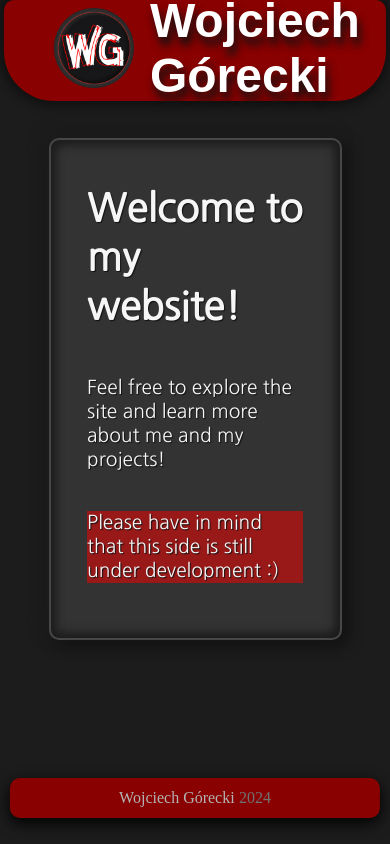
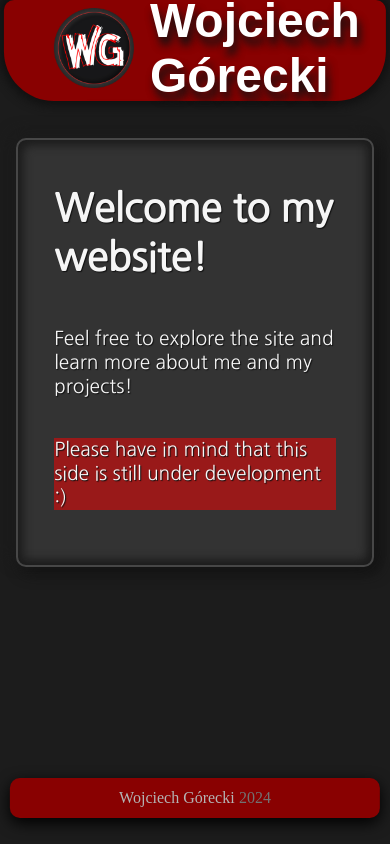
Before and after one commit to WojteGK/Portfolio, a React (Vite) app: page / in a window 390 px wide. Built offline with nearby package versions, Linux system fonts and the light colour scheme; a web font is replaced by a local one.

Commit message:
[refactor]: more responsive design for subpages

```diff
--- a/src/App.css
+++ b/src/App.css
@@ -63,3 +63,10 @@ h2 {
   color: var(--color-accent);
   text-decoration: underline;
 }
+@media screen and (max-width: 768px) {
+  .subpage {
+    margin-left: 1%;
+    margin-right: 1%;
+  }
+
+}
```
